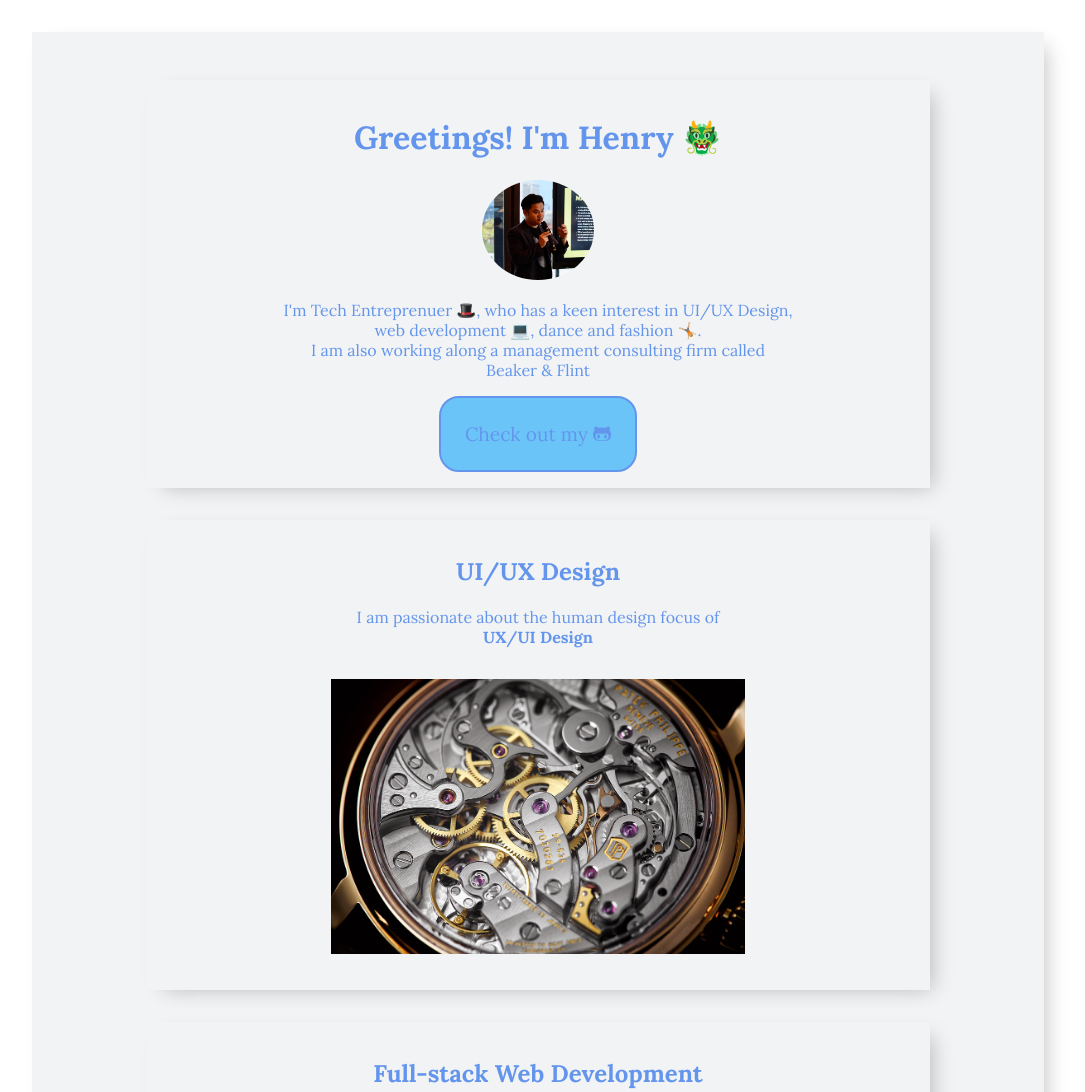
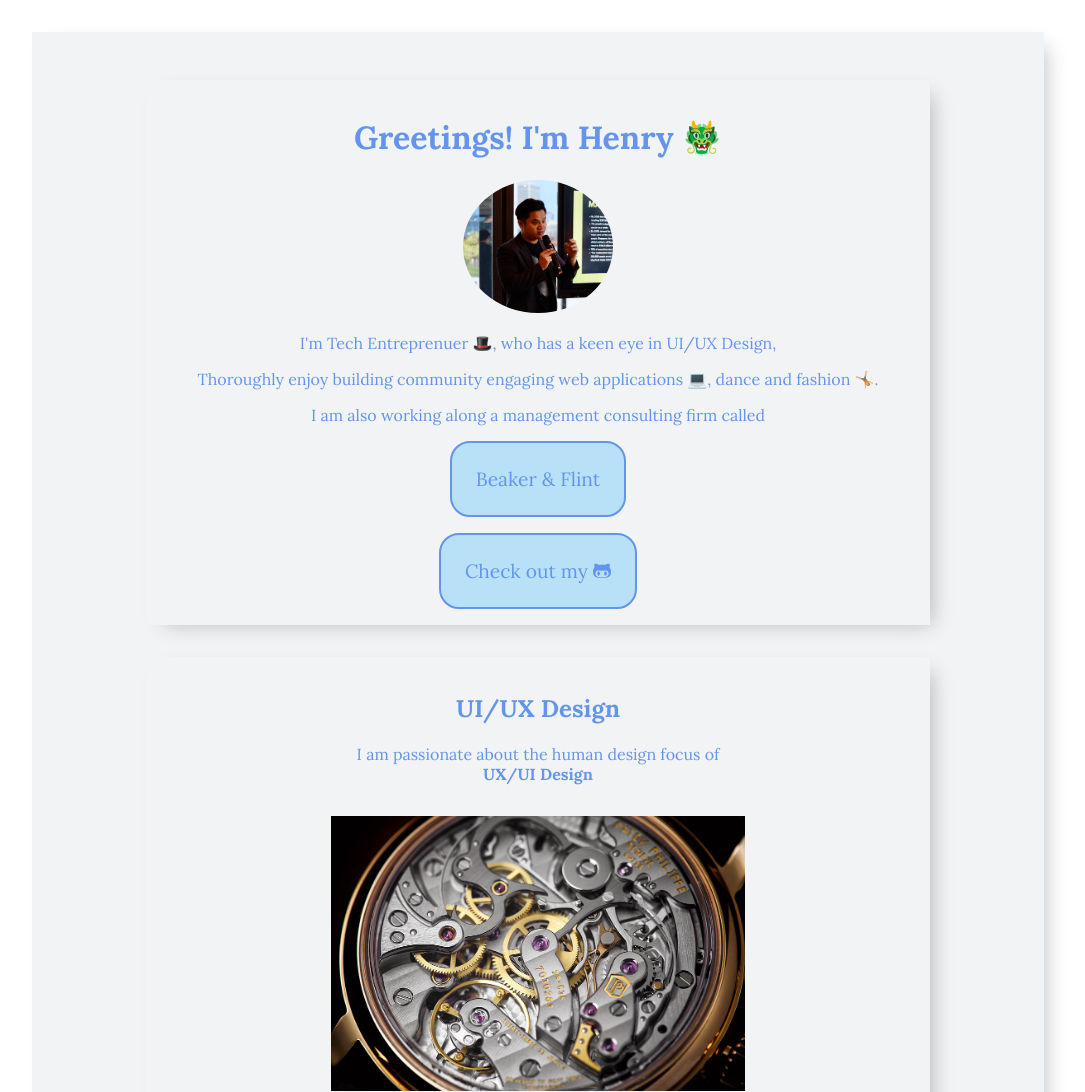
Before and after one commit to henry88lay/profile, a plain HTML site: page index.html in a window 1280 px wide. Shown: the top 1092 px of the page, without its empty margins (102-1187 px from the left). Drawn offline with Linux system fonts and the light colour scheme.

Commit message:
fixed up the stuff

```diff
--- a/index.html
+++ b/index.html
@@ -17,19 +17,23 @@
 					Greetings! I'm Henry 🐲
 				</h1>
 				<img
-					src="/images/profile-pic.png"
+					src="images/profile-pic.png"
 					alt="profile-pic"
-					width="15%"
+					width="20%"
 					class="img-avatar"
 				/>
 				<p>
-					I'm Tech Entreprenuer 🎩, who has a keen interest in UI/UX Design,
-					<br />web development 💻, dance and fashion 🤸🏼.<br />
-					I am also working along a management consulting firm called<br />
-					<a class="link-color" href="https://www.beakerandflint.com/"
-						>Beaker & Flint</a
+					I'm Tech Entreprenuer 🎩, who has a keen eye in UI/UX Design,
+				</p>
+				<p>
+					Thoroughly enjoy building community engaging web applications 💻, dance and fashion 🤸🏼.
+				</p>
+				<p>
+					I am also working along a management consulting firm called</p>
+					<button class="button-color button-padding" href="https://www.beakerandflint.com/"
+						>Beaker & Flint</button
 					>
-				</p>
+<br>
 				<button class="button-color" href="https://github.com/henry88lay"
 					>Check out my <i class="fab fa-github-alt"></i
 				></a>
@@ -41,7 +45,7 @@
 					I am passionate about the human design focus of <br />
 					<strong>UX/UI Design</strong>
 				</p>
-				<img src="/images/mech-design.png"" alt="mech-design" class="img-m-width
+				<img src="images/mech-design.png"" alt="mech-design" class="img-m-width
 				img-card">
 			</div>
 			<div class="card-content">
@@ -51,7 +55,7 @@
 					where you you must have the ability to solve or build a solution with
 					the right tools and mindset
 				</p>
-				<img src="/images/silicon-valley.png"" alt="silicon-valley"
+				<img src="images/silicon-valley.png"" alt="silicon-valley"
 				class="img-m-width img-card">
 			</div>
 
@@ -61,7 +65,7 @@
 				dance is a art form that I thoroughly enjoy doing. from the creativity
 				to the joy it brings to people.
 			</p>
-			<img src="/images/kinjaz.png"" alt="kinjaz" class="img-m-width img-card">
+			<img src="images/kinjaz.png"" alt="kinjaz" class="img-m-width img-card">
 		</div>
 		<div class="card-content">
 			<h2>Fashion 🎩</h2>
@@ -70,7 +74,7 @@
 				is second step towards self expression
 			</p>
 			<img
-				src="/images/nike-af1-para-noise.png"
+				src="images/nike-af1-para-noise.png"
 				class="img-m-width img-card"
 				alt="air-force-one"
 			/>
--- a/style.css
+++ b/style.css
@@ -58,28 +58,27 @@ li {
 	padding: 8px auto;
 }
 
+.button-padding {
+	margin-bottom: 16px;
+}
+
 .button-color {
 	font-size: larger;
 	font-family: Lora;
 	text-align: center;
 	padding: 24px;
-	background-color: rgb(107, 196, 248);
+	background-color: rgb(184, 225, 248);
 	color: cornflowerblue;
 	border: 2px solid cornflowerblue;
 	border-radius: 20px;
 }
 
+.button-color:hover {
+	background-color: rgb(147, 201, 233);
+}
+
 .img-avatar {
 	border-radius: 50%;
-}
-
-a {
-	color: rgb(118, 155, 223);
-	text-decoration: none;
-}
-
-a:hover {
-	color: rgb(68, 103, 167);
 }
 
 div {
```
